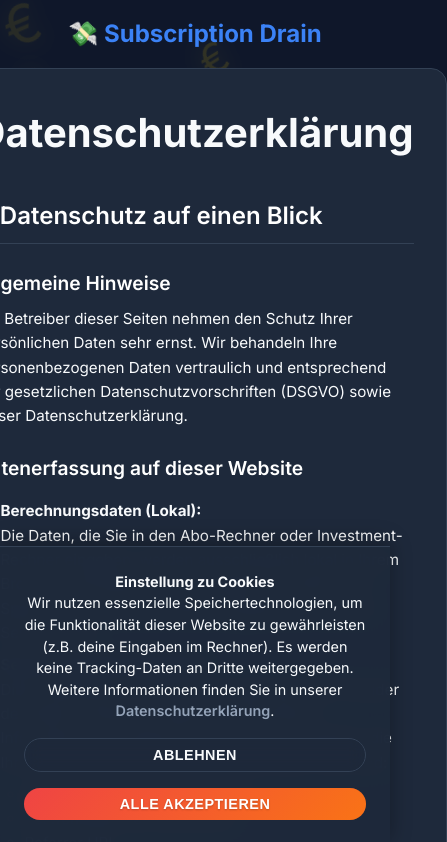
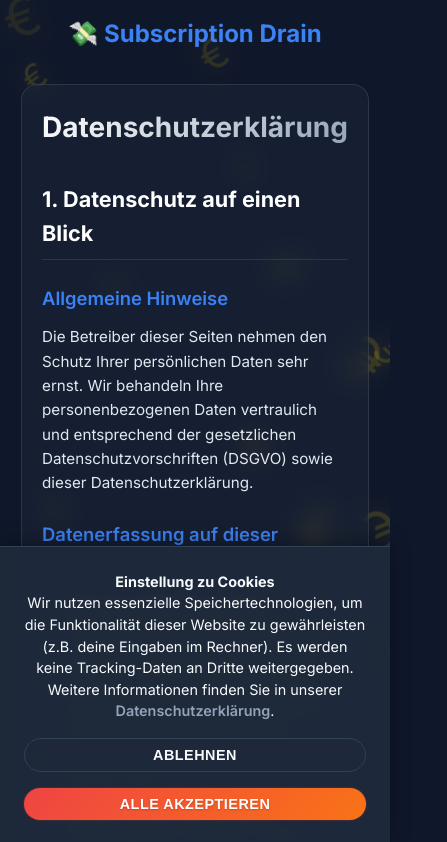
Before and after one commit to shalkev/Subscription_Drain, a React (Vite) app: page /datenschutz in a window 390 px wide. Shown: the top 842 px of the page, 447 px wide, since content can reach past the window. Built offline with nearby package versions, Linux system fonts and the light colour scheme.

Commit message:
Fix mobile readability for legal pages and enhance WhatsApp share previews

```diff
--- a/index.html
+++ b/index.html
@@ -12,13 +12,16 @@
   <!-- Open Graph / Facebook -->
   <meta property="og:type" content="website" />
   <meta property="og:url" content="https://subscription-drain.vercel.app/" />
+  <meta property="og:site_name" content="Subscription Drain" />
   <meta property="og:title" content="Check dein Spar-Potenzial & Vermögensaufbau 🤖📈" />
   <meta property="og:description"
     content="Analysiere deine Abos, kündige 'Zombie-Abos' und sieh, wie viel Vermögen du aufbauen kannst. Berechne dein Potenzial!" />
-  <meta property="og:image" content="https://subscription-drain.vercel.app/og-preview.png?v=2" />
+  <meta property="og:image" content="https://subscription-drain.vercel.app/og-preview.png" />
+  <meta property="og:image:secure_url" content="https://subscription-drain.vercel.app/og-preview.png" />
   <meta property="og:image:width" content="1200" />
   <meta property="og:image:height" content="630" />
   <meta property="og:image:type" content="image/png" />
+  <meta itemprop="image" content="https://subscription-drain.vercel.app/og-preview.png" />
 
   <!-- Twitter -->
   <meta property="twitter:card" content="summary_large_image" />
@@ -26,7 +29,7 @@
   <meta property="twitter:title" content="Check dein Spar-Potenzial & Vermögensaufbau 🤖📈" />
   <meta property="twitter:description"
     content="Analysiere deine Abos und investiere smarter. Jetzt Sparpotenzial berechnen!" />
-  <meta property="twitter:image" content="https://subscription-drain.vercel.app/og-preview.png?v=2" />
+  <meta property="twitter:image" content="https://subscription-drain.vercel.app/og-preview.png" />
 
   <link rel="preconnect" href="https://fonts.googleapis.com">
   <link rel="preconnect" href="https://fonts.gstatic.com" crossorigin>
--- a/middleware.ts
+++ b/middleware.ts
@@ -3,10 +3,10 @@ export default function middleware(request: Request) {
     const userAgent = request.headers.get('user-agent') || '';
 
     // Erlaube Social Media Bots den Zugriff für Link-Vorschauen
-    const isBot = /bot|facebook|whatsapp|twitter|slack|linkedin/i.test(userAgent);
+    const isBot = /bot|facebookexternalhit|whatsapp|telegram|twitter|slack|linkedin|discord|googlebot|bingbot/i.test(userAgent);
 
-    // Erlaube direkten Zugriff auf das Vorschaubild
-    const isOgImage = url.pathname === '/og-preview.png';
+    // Erlaube direkten Zugriff auf das Vorschaubild (auch mit Query-Parametern)
+    const isOgImage = url.pathname === '/og-preview.png' || url.pathname.endsWith('og-preview.png');
 
     if (isBot || isOgImage) {
         return new Response(null, {
--- a/src/components/legal/Datenschutz.tsx
+++ b/src/components/legal/Datenschutz.tsx
@@ -1,54 +1,24 @@
-import React from 'react';
 import { motion } from 'framer-motion';
 import { Link } from 'react-router-dom';
 
 export function Datenschutz() {
-    const containerStyle: React.CSSProperties = {
-        maxWidth: '800px',
-        margin: '0 auto 5rem',
-        padding: '2rem',
-        background: 'var(--bg-card)',
-        borderRadius: '16px',
-        border: '1px solid var(--border-color)',
-        color: 'var(--text-main)',
-        lineHeight: '1.6'
-    };
-
-    const h2Style: React.CSSProperties = {
-        fontSize: '1.5rem',
-        fontWeight: '600',
-        marginTop: '2rem',
-        marginBottom: '1rem',
-        color: 'white',
-        borderBottom: '1px solid var(--border-color)',
-        paddingBottom: '0.5rem'
-    };
-
-    const h3Style: React.CSSProperties = {
-        fontSize: '1.2rem',
-        fontWeight: '600',
-        marginTop: '1.5rem',
-        marginBottom: '0.5rem',
-        color: 'white'
-    };
-
     return (
         <motion.div
             initial={{ opacity: 0, y: 20 }}
             animate={{ opacity: 1, y: 0 }}
-            style={containerStyle}
+            className="legal-container"
         >
-            <h1 style={{ fontSize: '2.5rem', fontWeight: 'bold', marginBottom: '2rem', textAlign: 'center' }}>Datenschutzerklärung</h1>
+            <h1>Datenschutzerklärung</h1>
 
             <div style={{ fontSize: '0.95rem' }}>
-                <h2 style={h2Style}>1. Datenschutz auf einen Blick</h2>
+                <h2>1. Datenschutz auf einen Blick</h2>
 
-                <h3 style={h3Style}>Allgemeine Hinweise</h3>
+                <h3>Allgemeine Hinweise</h3>
                 <p>
                     Die Betreiber dieser Seiten nehmen den Schutz Ihrer persönlichen Daten sehr ernst. Wir behandeln Ihre personenbezogenen Daten vertraulich und entsprechend der gesetzlichen Datenschutzvorschriften (DSGVO) sowie dieser Datenschutzerklärung.
                 </p>
 
-                <h3 style={h3Style}>Datenerfassung auf dieser Website</h3>
+                <h3>Datenerfassung auf dieser Website</h3>
                 <ul style={{ listStyleType: 'disc', paddingLeft: '1.5rem', marginTop: '1rem', display: 'flex', flexDirection: 'column', gap: '0.5rem' }}>
                     <li>
                         <strong>Berechnungsdaten (Lokal):</strong><br />
@@ -69,7 +39,7 @@ export function Datenschutz() {
                     </li>
                 </ul>
 
-                <h2 style={h2Style}>2. Einsatz von Künstlicher Intelligenz (KI)</h2>
+                <h2>2. Einsatz von Künstlicher Intelligenz (KI)</h2>
                 <p>
                     Zur Analyse Ihrer Abonnement-Struktur und Identifikation von Einsparpotenzialen setzen wir modernste Algorithmen und Künstliche Intelligenz (KI) ein.
                     Diese Technologien helfen dabei, Muster in Ihren Ausgaben zu erkennen und personalisierte Empfehlungen zu generieren.
@@ -78,13 +48,13 @@ export function Datenschutz() {
                     <strong>Hinweis:</strong> Die KI-Verarbeitung erfolgt bei der Nutzung des Rechners clientseitig (in Ihrem Browser) oder auf sicheren Systemen unter Einhaltung aller Datenschutzstandards. Ihre sensiblen Finanzdaten werden nicht zum Trainieren öffentlicher KI-Modelle verwendet.
                 </p>
 
-                <h2 style={h2Style}>3. Cookies</h2>
+                <h2>3. Cookies</h2>
                 <p>
                     Diese Webseite verwendet aktuell keine Cookies, die eine Einwilligung erfordern (kein Tracking, kein Marketing).
                     Sollten technisch notwendige Cookies oder Speichertechnologien (z. B. Local Storage für Ihre Eingaben oder Cookies durch den Hoster Vercel zur Sicherheitsprüfung) eingesetzt werden, erfolgt dies auf Grundlage von Art. 6 Abs. 1 lit. f DSGVO.
                 </p>
 
-                <h2 style={h2Style}>4. Hosting mit Vercel</h2>
+                <h2>4. Hosting mit Vercel</h2>
                 <p>
                     Wir hosten unsere Website bei Vercel Inc., 340 S Lemon Ave #4133 Walnut, CA 91789, USA.
                 </p>
@@ -93,7 +63,7 @@ export function Datenschutz() {
                     Weitere Details entnehmen Sie der Datenschutzerklärung von Vercel: <a href="https://vercel.com/legal/privacy-policy" target="_blank" rel="noopener noreferrer" style={{ color: 'var(--primary)' }}>https://vercel.com/legal/privacy-policy</a>.
                 </p>
 
-                <h2 style={h2Style}>5. Hinweis zur verantwortlichen Stelle</h2>
+                <h2>5. Hinweis zur verantwortlichen Stelle</h2>
                 <p>
                     Die verantwortliche Stelle für die Datenverarbeitung auf dieser Website ist:
                 </p>
@@ -102,7 +72,7 @@ export function Datenschutz() {
                     Kontakt über interne Kanäle.
                 </p>
 
-                <h2 style={h2Style}>6. Ihre Rechte (Betroffenenrechte)</h2>
+                <h2>6. Ihre Rechte (Betroffenenrechte)</h2>
                 <p>Sie haben jederzeit das Recht:</p>
                 <ul style={{ listStyleType: 'disc', paddingLeft: '1.5rem', marginTop: '0.5rem' }}>
                     <li>Auskunft über Ihre gespeicherten Daten zu erhalten.</li>
--- a/src/components/legal/Impressum.tsx
+++ b/src/components/legal/Impressum.tsx
@@ -3,67 +3,43 @@ import { motion } from 'framer-motion';
 import { Link } from 'react-router-dom';
 
 export function Impressum() {
-    const containerStyle: React.CSSProperties = {
-        maxWidth: '800px',
-        margin: '0 auto 5rem',
-        padding: '2rem',
-        background: 'var(--bg-card)',
-        borderRadius: '16px',
-        border: '1px solid var(--border-color)',
-        color: 'var(--text-main)',
-        lineHeight: '1.6'
-    };
-
-    const sectionStyle: React.CSSProperties = {
-        marginBottom: '2rem'
-    };
-
-    const h2Style: React.CSSProperties = {
-        fontSize: '1.5rem',
-        fontWeight: '600',
-        marginBottom: '1rem',
-        color: 'white',
-        borderBottom: '1px solid var(--border-color)',
-        paddingBottom: '0.5rem'
-    };
-
     return (
         <motion.div
             initial={{ opacity: 0, y: 20 }}
             animate={{ opacity: 1, y: 0 }}
-            style={containerStyle}
+            className="legal-container"
         >
-            <h1 style={{ fontSize: '2.5rem', fontWeight: 'bold', marginBottom: '2rem', textAlign: 'center' }}>Impressum</h1>
+            <h1>Impressum</h1>
 
-            <div style={sectionStyle}>
-                <h2 style={h2Style}>Angaben gemäß § 5 DDG</h2>
+            <div className="legal-section">
+                <h2>Angaben gemäß § 5 DDG</h2>
                 <p>
                     Privatprojekt<br />
                     Keine öffentliche Zugänglichkeit ohne Autorisierung.
                 </p>
             </div>
 
-            <div style={sectionStyle}>
-                <h2 style={h2Style}>Kontakt</h2>
+            <div className="legal-section">
+                <h2>Kontakt</h2>
                 <p>
                     Kontakt über Projekt-Administrator.
                 </p>
             </div>
 
-            <div style={sectionStyle}>
-                <h2 style={h2Style}>Verantwortlich für den Inhalt nach § 18 Abs. 2 MStV</h2>
+            <div className="legal-section">
+                <h2>Verantwortlich für den Inhalt nach § 18 Abs. 2 MStV</h2>
                 <p>
                     Privatprojekt - Administrator
                 </p>
             </div>
 
-            <div style={sectionStyle}>
-                <h2 style={h2Style}>Wichtiger Haftungsausschluss (Finanz-Disclaimer)</h2>
-                <h3 style={{ fontSize: '1.1rem', fontWeight: '600', color: 'white', marginBottom: '0.5rem' }}>Keine Anlageberatung</h3>
+            <div className="legal-section">
+                <h2>Wichtiger Haftungsausschluss (Finanz-Disclaimer)</h2>
+                <h3>Keine Anlageberatung</h3>
                 <p>
                     Die auf dieser Webseite angebotenen Tools (Abo-Analyse, Investment-Rechner) dienen ausschließlich Informations- und Unterhaltungszwecken. Die Ergebnisse stellen keine Anlageberatung und keine Aufforderung zum Kauf oder Verkauf von Finanzinstrumenten dar.
                 </p>
-                <h3 style={{ fontSize: '1.1rem', fontWeight: '600', color: 'white', marginTop: '1rem', marginBottom: '0.5rem' }}>Risikohinweis & KI-Nutzung</h3>
+                <h3>Risikohinweis & KI-Nutzung</h3>
                 <p>
                     Die Berechnungen basieren auf Annahmen oder historischen Werten. Wertentwicklungen der Vergangenheit sind kein Indikator für die Zukunft. Jedes Investment ist mit Risiken bis hin zum Totalverlust verbunden.
                 </p>
@@ -72,15 +48,15 @@ export function Impressum() {
                 </p>
             </div>
 
-            <div style={sectionStyle}>
-                <h2 style={h2Style}>Urheberrecht & Externe Links</h2>
+            <div className="legal-section">
+                <h2>Urheberrecht & Externe Links</h2>
                 <p>
                     Die Inhalte dieser Seite sind urheberrechtlich geschützt. Die Nutzung von Logos (z. B. Streaming-Anbieter) erfolgt nur zur Identifikation der Dienste im Rahmen der Abo-Analyse. Wir machen uns die Inhalte verlinkter externer Webseiten nicht zu eigen und übernehmen keine Haftung für deren Inhalte.
                 </p>
             </div>
 
-            <div style={sectionStyle}>
-                <h2 style={h2Style}>EU-Streitschlichtung</h2>
+            <div className="legal-section">
+                <h2>EU-Streitschlichtung</h2>
                 <p>
                     Die Europäische Kommission stellt eine Plattform zur Online-Streitbeilegung (OS) bereit:
                     <a href="https://ec.europa.eu/consumers/odr/" target="_blank" rel="noopener noreferrer" style={{ color: 'var(--primary)', textDecoration: 'none', marginLeft: '5px' }}>
@@ -90,8 +66,8 @@ export function Impressum() {
                 </p>
             </div>
 
-            <div style={sectionStyle}>
-                <h2 style={h2Style}>Verbraucherstreitbeilegung</h2>
+            <div className="legal-section">
+                <h2>Verbraucherstreitbeilegung</h2>
                 <p>
                     Wir sind nicht bereit oder verpflichtet, an Streitbeilegungsverfahren vor einer Verbraucherschlichtungsstelle teilzunehmen.
                 </p>
--- a/src/index.css
+++ b/src/index.css
@@ -61,3 +61,67 @@ body {
     transform: scale(0.8) translateY(-50%) !important;
   }
 }
+
+/* Legal Pages Styles */
+.legal-container {
+  max-width: 800px;
+  margin: 0 auto 5rem;
+  padding: 2.5rem;
+  background: rgba(30, 41, 59, 0.5);
+  border-radius: 24px;
+  border: 1px solid rgba(255, 255, 255, 0.1);
+  color: #e2e8f0;
+  line-height: 1.6;
+  backdrop-filter: blur(10px);
+}
+
+.legal-container h1 {
+  font-size: 2.5rem;
+  font-weight: 800;
+  margin-bottom: 2rem;
+  text-align: center;
+  background: linear-gradient(135deg, #fff 0%, #94a3b8 100%);
+  -webkit-background-clip: text;
+  -webkit-text-fill-color: transparent;
+}
+
+.legal-container h2 {
+  font-size: 1.5rem;
+  font-weight: 700;
+  margin-top: 2.5rem;
+  margin-bottom: 1rem;
+  color: white;
+  border-bottom: 1px solid rgba(255, 255, 255, 0.1);
+  padding-bottom: 0.5rem;
+}
+
+.legal-container h3 {
+  font-size: 1.25rem;
+  font-weight: 600;
+  margin-top: 1.5rem;
+  margin-bottom: 0.75rem;
+  color: #3b82f6;
+}
+
+@media (max-width: 768px) {
+  .legal-container {
+    padding: 1.25rem;
+    margin: 1rem;
+    border-radius: 16px;
+    font-size: 0.95rem;
+  }
+
+  .legal-container h1 {
+    font-size: 1.75rem;
+    margin-bottom: 1.5rem;
+  }
+
+  .legal-container h2 {
+    font-size: 1.35rem;
+    margin-top: 2rem;
+  }
+
+  .legal-container h3 {
+    font-size: 1.15rem;
+  }
+}
```
